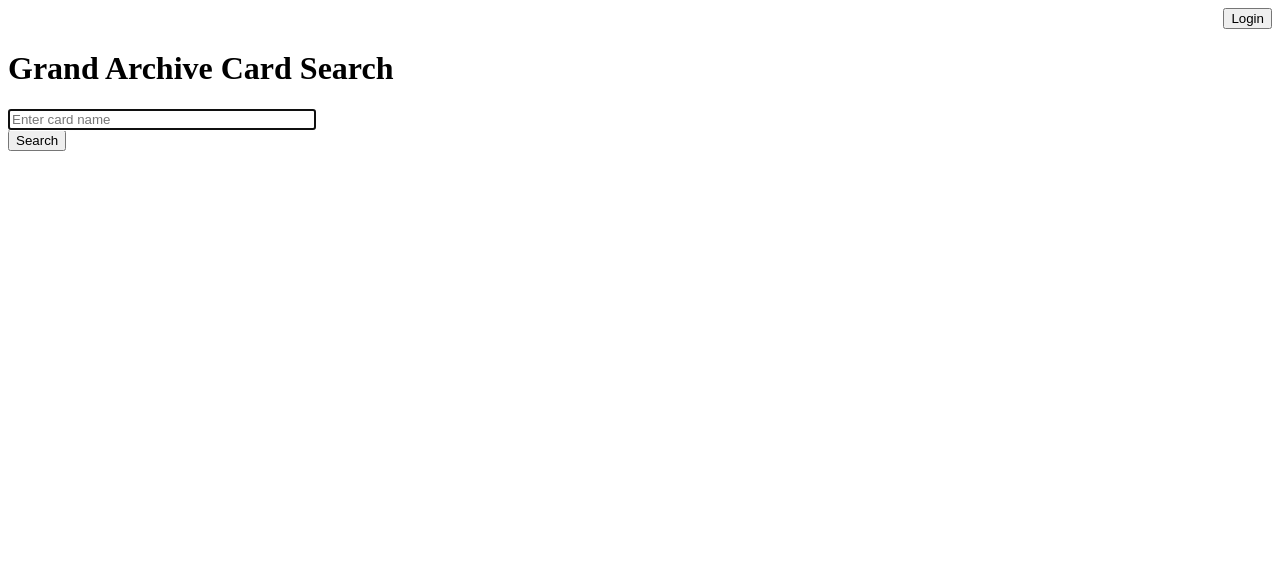
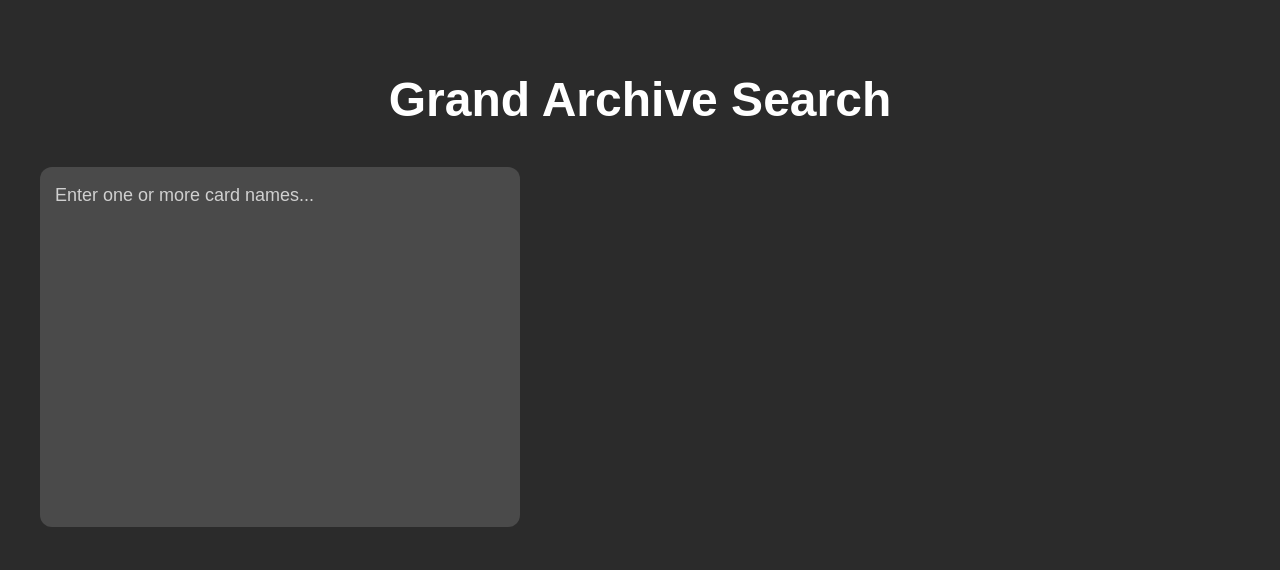
Before and after one commit to LuiLawrance/GA-Library, a Flask app: page / in a window 1280 px wide. Shown: the top 570 px of the page. Run offline with Flask 3, Linux system fonts and the light colour scheme.

Commit message:
💎 New Interface + Bulk Search (#7)
ℹ️ Gave the interface a new look. Users can now bulk search cards rather than one at a time by putting individual card names line by line.

```diff
--- a/app.py
+++ b/app.py
@@ -1,72 +1,46 @@
-from flask import Flask, request, render_template, send_from_directory, redirect, url_for, session
+from flask import Flask, render_template, request, send_from_directory
 from pathlib import Path
 import api_ga
-import user
 import json
 
 app = Flask(__name__)
-app.secret_key = "change-this-secret-key"
-
-
-def load_card_names() -> list[str]:
-    path = api_ga.file.new_json(api_ga.PATH_NAMES)
-
-    try:
-        with open(path, "r", encoding="utf-8") as f:
-            names_data = json.load(f)
-    except json.JSONDecodeError:
-        return []
-
-    saved_names: list[str] = []
-
-    for key, value in names_data.items():
-        if isinstance(value, dict):
-            saved_names.append(str(value.get("name", key)))
-        elif isinstance(value, str):
-            saved_names.append(str(key))
-
-    return sorted(saved_names, key=lambda name: name.lower())
 
 
 @app.route("/", methods=["GET", "POST"])
 def index():
-    error = None
     card_images = []
-    display_name = None
 
     if request.method == "POST":
-        search_name = request.form.get("card_name", "").strip()
-        display_name = search_name
+        raw_search = request.form.get("card_name", "")
 
-        card_id = api_ga.card_search(search_name)
+        card_names = [
+            line.strip()
+            for line in raw_search.splitlines()
+            if line.strip()
+        ]
 
-        if not card_id:
-            error = "A card does not exist."
-        else:
+        for card_name in card_names:
+            card_id = api_ga.card_search(card_name)
+
+            if not card_id:
+                continue
+
             path = api_ga.file.new_json(api_ga.PATH_CARDS)
 
             with open(path, "r", encoding="utf-8") as f:
                 cards = json.load(f)
 
             card_data = cards.get(card_id, {})
-            display_name = card_data.get("name", search_name)
 
             for edition in card_data.get("editions", []):
-                uuid = edition.get("uuid")
+                edition_id = edition.get("uuid")
 
-                if uuid:
-                    card_images.append(f"/images/{uuid}.jpg")
-
-            if not card_images:
-                error = "A card does not exist."
+                if edition_id:
+                    card_images.append(f"/images/{edition_id}.jpg")
 
     return render_template(
-        "index.html",
-        error=error,
-        card_images=card_images,
-        display_name=display_name,
-        saved_names=load_card_names(),
-        username=session.get("username")
+        "search.html",
+        card_images=card_images
     )
 
 
@@ -76,46 +50,5 @@ def serve_image(filename):
     return send_from_directory(image_folder, filename)
 
 
-@app.route("/login", methods=["GET", "POST"])
-def login():
-    error = None
-    message = None
-
-    if request.method == "POST":
-        username = request.form.get("username", "").strip()
-        password = request.form.get("password", "")
-        action = request.form.get("action")
-
-        if action == "login":
-            logged_in_user = user.user_login(username, password)
-
-            if logged_in_user:
-                session["username"] = logged_in_user
-                return redirect(url_for("index"))
-
-            error = "Username or password is incorrect."
-
-        elif action == "create":
-            created = user.new_user(username, password)
-
-            if created:
-                session["username"] = username
-                return redirect(url_for("index"))
-
-            error = "That username already exists."
-
-    return render_template(
-        "login.html",
-        error=error,
-        message=message
-    )
-
-
-@app.route("/logout")
-def logout():
-    session.pop("username", None)
-    return redirect(url_for("index"))
-
-
 if __name__ == "__main__":
     app.run(debug=True)
--- a/templates/index.html
+++ b/templates/index.html
@@ -1,155 +1,10 @@
 <!DOCTYPE html>
-<html>
+<html lang="en">
 <head>
-    <title>GA Card Search</title>
-
-    <style>
-        .top-bar {
-            text-align: right;
-            margin-bottom: 20px;
-        }
-
-        .autocomplete-items {
-            border: 1px solid #ccc;
-            max-width: 300px;
-            position: absolute;
-            background: white;
-            z-index: 99;
-        }
-
-        .autocomplete-items div {
-            padding: 8px;
-            cursor: pointer;
-        }
-
-        .autocomplete-items div:hover {
-            background-color: #eee;
-        }
-
-        .autocomplete-active {
-            background-color: #ddd;
-        }
-    </style>
+    <meta charset="UTF-8">
+    <title>Grand Archive Index</title>
 </head>
 <body>
-<div class="top-bar">
-    {% if username %}
-    Logged in as <strong>{{ username }}</strong>
-    <a href="/logout">Logout</a>
-    {% else %}
-    <a href="/login">
-        <button type="button">Login</button>
-    </a>
-    {% endif %}
-</div>
 
-<h1>Grand Archive Card Search</h1>
-
-<form autocomplete="off" method="POST">
-    <div style="position:relative;">
-        <input
-                id="cardInput"
-                name="card_name"
-                placeholder="Enter card name"
-                required
-                style="width: 300px;"
-                type="text"
-        >
-        <div class="autocomplete-items" id="autocomplete-list"></div>
-    </div>
-
-    <button type="submit">Search</button>
-</form>
-
-{% if error %}
-<p><strong>{{ error }}</strong></p>
-{% endif %}
-
-{% if card_images %}
-<h2>{{ display_name }}</h2>
-
-{% for image in card_images %}
-<img src="{{ image }}" style="width:250px; margin:10px;">
-{% endfor %}
-{% endif %}
-
-<script>
-    const names = {{ saved_names | tojson }};
-
-    const input = document.getElementById("cardInput");
-    const list = document.getElementById("autocomplete-list");
-
-    let currentFocus = -1;
-
-    window.onload = function() {
-        input.value = "";
-        list.innerHTML = "";
-        input.focus();
-    };
-
-    input.addEventListener("input", function() {
-        const value = this.value.toLowerCase();
-        list.innerHTML = "";
-        currentFocus = -1;
-
-        if (value.length < 2) return;
-
-        names.forEach(name => {
-            if (name.toLowerCase().includes(value)) {
-                const item = document.createElement("div");
-                item.textContent = name;
-
-                item.addEventListener("click", function() {
-                    input.value = name;
-                    list.innerHTML = "";
-                });
-
-                list.appendChild(item);
-            }
-        });
-    });
-
-    input.addEventListener("keydown", function(e) {
-        let items = list.getElementsByTagName("div");
-
-        if (e.key === "ArrowDown") {
-            currentFocus++;
-            addActive(items);
-            e.preventDefault();
-        } else if (e.key === "ArrowUp") {
-            currentFocus--;
-            addActive(items);
-            e.preventDefault();
-        } else if (e.key === "Enter") {
-            if (currentFocus > -1 && items[currentFocus]) {
-                e.preventDefault();
-                items[currentFocus].click();
-            }
-        }
-    });
-
-    function addActive(items) {
-        if (!items.length) return;
-
-        removeActive(items);
-
-        if (currentFocus >= items.length) currentFocus = 0;
-        if (currentFocus < 0) currentFocus = items.length - 1;
-
-        items[currentFocus].classList.add("autocomplete-active");
-    }
-
-    function removeActive(items) {
-        for (let i = 0; i < items.length; i++) {
-            items[i].classList.remove("autocomplete-active");
-        }
-    }
-
-    document.addEventListener("click", function(e) {
-        if (e.target !== input) {
-            list.innerHTML = "";
-        }
-    });
-</script>
 </body>
 </html>
--- /dev/null
+++ b/templates/search.html
@@ -0,0 +1,146 @@
+<!DOCTYPE html>
+<html lang="en">
+<head>
+    <meta charset="UTF-8">
+    <title>Grand Archive Search</title>
+
+    <style>
+        body {
+            margin: 0;
+            padding: 40px;
+            background-color: #2b2b2b;
+            color: white;
+            font-family: Arial, sans-serif;
+        }
+
+        h1 {
+            text-align: center;
+            margin-bottom: 40px;
+            font-size: 48px;
+        }
+
+        .main-container {
+            display: flex;
+            align-items: flex-start;
+            gap: 40px;
+        }
+
+        .search-container {
+            flex-shrink: 0;
+        }
+
+        .search-box {
+            width: 450px;
+            min-height: 300px;
+
+            padding: 15px;
+
+            font-size: 18px;
+            font-family: Arial, sans-serif;
+            line-height: 1.5;
+
+            color: white;
+            background-color: #4a4a4a;
+
+            border: none;
+            border-radius: 12px;
+
+            resize: none;
+            overflow: hidden;
+
+            outline: none;
+        }
+
+        .search-box::placeholder {
+            color: #d0d0d0;
+        }
+
+        .results-container {
+            display: flex;
+            flex-wrap: wrap;
+
+            gap: 24px;
+
+            justify-content: flex-start;
+            align-content: flex-start;
+
+            width: 100%;
+        }
+
+        .card-image {
+            width: 250px;
+
+            border-radius: 12px;
+
+            box-shadow: 0 4px 12px rgba(0, 0, 0, 0.4);
+        }
+
+        .error {
+            margin-top: 20px;
+            color: #ff7b7b;
+            font-size: 18px;
+        }
+    </style>
+</head>
+<body>
+
+<h1>Grand Archive Search</h1>
+
+<div class="main-container">
+
+    <form method="POST" class="search-container" id="searchForm">
+
+        <textarea
+                class="search-box"
+                id="searchBox"
+                name="card_name"
+                placeholder="Enter one or more card names..."
+        ></textarea>
+
+    </form>
+
+    <div class="results-container">
+
+        {% if card_images %}
+        {% for image in card_images %}
+        <img
+                src="{{ image }}"
+                class="card-image"
+                alt="Card Image"
+        >
+        {% endfor %}
+        {% endif %}
+
+    </div>
+
+</div>
+
+<script>
+    const textarea = document.getElementById("searchBox");
+    const form = document.getElementById("searchForm");
+
+    let typingTimer;
+    const typingDelay = 800;
+
+    function autoResize() {
+        textarea.style.height = "auto";
+        textarea.style.height = textarea.scrollHeight + "px";
+    }
+
+    textarea.addEventListener("input", function () {
+        autoResize();
+
+        clearTimeout(typingTimer);
+
+        typingTimer = setTimeout(() => {
+            if (textarea.value.trim() !== "") {
+                form.submit();
+            }
+        }, typingDelay);
+    });
+
+    window.onload = autoResize;
+</script>
+
+</body>
+</html>
```
Also changed, not shown: templates/login.html (+3 -37 lines).
